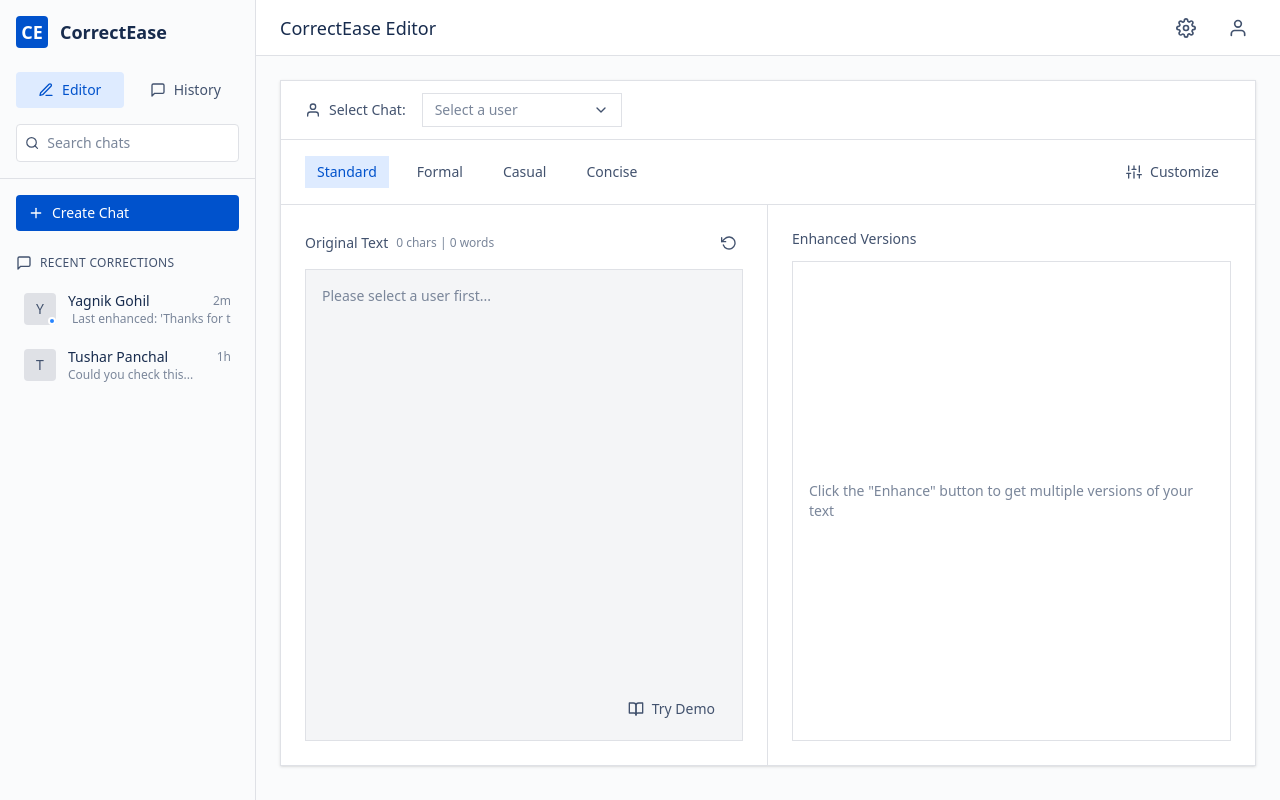
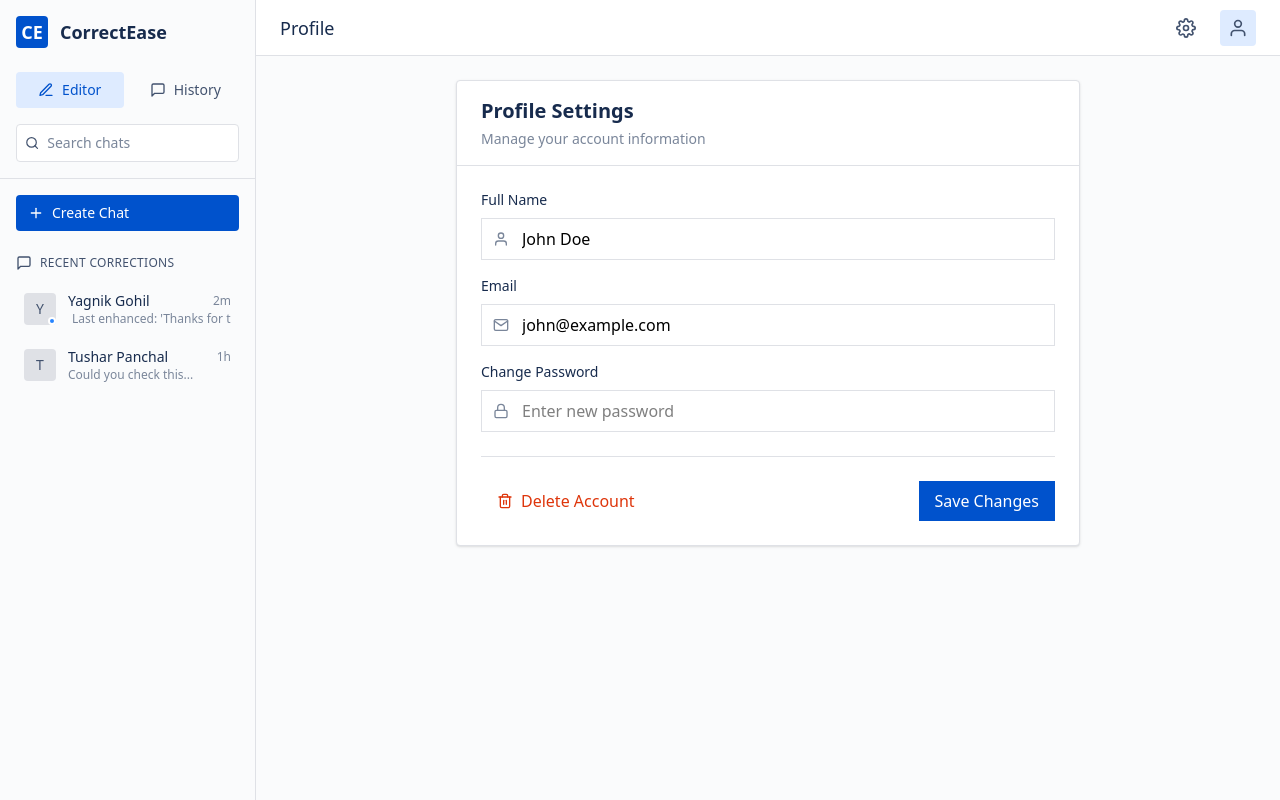
Before and after one commit to rathodrahool/CorrectEase, a React (Vite) app: page / in a window 1280 px wide. Both pictures are taken after a click on the button "Profile". Built offline with nearby package versions, Linux system fonts and the light colour scheme; the HTML template or start-up script is replaced by a standard one.

Commit message:
feat: profile page

```diff
--- a/src/components/layout/Layout.tsx
+++ b/src/components/layout/Layout.tsx
@@ -3,22 +3,28 @@ import Navigation, { ActiveTab } from "../navigation/Navigation";
 import Editor from "../editor/Editor";
 import CorrectionHistory from "../history/CorrectionHistory";
 import Settings from "../settings/Settings";
+import Profile from "../profile/Profile";
 import { FiSettings, FiUser } from "react-icons/fi";
 
 const Layout: React.FC = () => {
   const [activeTab, setActiveTab] = React.useState<ActiveTab>("editor");
   const [activeUserId, setActiveUserId] = React.useState<string>("");
   const [showSettings, setShowSettings] = React.useState(false);
+  const [showProfile, setShowProfile] = React.useState(false);
 
   const handleUserSelect = (userId: string) => {
     setActiveUserId(userId);
     setActiveTab("history");
     setShowSettings(false);
+    setShowProfile(false);
   };
 
   const renderMainContent = () => {
     if (showSettings) {
       return <Settings />;
+    }
+    if (showProfile) {
+      return <Profile />;
     }
     return activeTab === "editor" ? (
       <Editor activeUserId={activeUserId} />
@@ -34,6 +40,7 @@ const Layout: React.FC = () => {
         onTabChange={(tab) => {
           setActiveTab(tab);
           setShowSettings(false);
+          setShowProfile(false);
         }}
         activeUserId={activeUserId}
         onUserSelect={handleUserSelect}
@@ -43,13 +50,18 @@ const Layout: React.FC = () => {
           <h1 className="text-lg font-medium text-[#172B4D]">
             {showSettings
               ? "Settings"
+              : showProfile
+              ? "Profile"
               : activeTab === "editor"
               ? "CorrectEase Editor"
               : `CorrectEase History ${activeUserId ? "- Corrections" : ""}`}
           </h1>
           <div className="flex items-center gap-4">
             <button
-              onClick={() => setShowSettings(!showSettings)}
+              onClick={() => {
+                setShowSettings(!showSettings);
+                setShowProfile(false);
+              }}
               className={`p-2 text-[#42526E] hover:bg-[#F4F5F7] rounded-sm transition-colors group relative
                 ${showSettings ? "bg-[#DEEBFF] text-[#0052CC]" : ""}`}
               aria-label="Settings"
@@ -64,7 +76,12 @@ const Layout: React.FC = () => {
               </span>
             </button>
             <button
-              className="p-2 text-[#42526E] hover:bg-[#F4F5F7] rounded-sm transition-colors group relative"
+              onClick={() => {
+                setShowProfile(!showProfile);
+                setShowSettings(false);
+              }}
+              className={`p-2 text-[#42526E] hover:bg-[#F4F5F7] rounded-sm transition-colors group relative
+                ${showProfile ? "bg-[#DEEBFF] text-[#0052CC]" : ""}`}
               aria-label="Profile"
             >
               <FiUser className="w-5 h-5" />
--- /dev/null
+++ b/src/components/profile/Profile.tsx
@@ -0,0 +1,115 @@
+import React from "react";
+import { FiUser, FiMail, FiLock, FiTrash2 } from "react-icons/fi";
+
+const Profile: React.FC = () => {
+  const [profile, setProfile] = React.useState({
+    fullName: "John Doe",
+    email: "john@example.com",
+    password: "",
+  });
+
+  const handleSaveProfile = () => {
+    console.log("Saving profile:", profile);
+  };
+
+  const handleDeleteAccount = () => {
+    if (
+      window.confirm(
+        "Are you sure you want to delete your account? This action cannot be undone."
+      )
+    ) {
+      console.log("Deleting account...");
+      // Implement account deletion logic here
+    }
+  };
+
+  return (
+    <div className="max-w-2xl mx-auto p-6">
+      <div className="bg-white border border-[#DFE1E6] rounded-sm shadow-sm">
+        <div className="border-b border-[#DFE1E6] px-6 py-4">
+          <h2 className="text-xl font-semibold text-[#172B4D]">
+            Profile Settings
+          </h2>
+          <p className="text-sm text-[#7A869A] mt-1">
+            Manage your account information
+          </p>
+        </div>
+
+        <div className="p-6 space-y-6">
+          <div className="space-y-4">
+            <div className="space-y-2">
+              <label className="block text-sm font-medium text-[#172B4D]">
+                Full Name
+              </label>
+              <div className="relative">
+                <FiUser className="absolute left-3 top-1/2 -translate-y-1/2 text-[#7A869A]" />
+                <input
+                  type="text"
+                  value={profile.fullName}
+                  onChange={(e) =>
+                    setProfile({ ...profile, fullName: e.target.value })
+                  }
+                  className="w-full pl-10 pr-3 py-2 border border-[#DFE1E6] focus:border-[#2684FF] focus:ring-2 focus:ring-[#2684FF] focus:ring-opacity-25"
+                />
+              </div>
+            </div>
+
+            <div className="space-y-2">
+              <label className="block text-sm font-medium text-[#172B4D]">
+                Email
+              </label>
+              <div className="relative">
+                <FiMail className="absolute left-3 top-1/2 -translate-y-1/2 text-[#7A869A]" />
+                <input
+                  type="email"
+                  value={profile.email}
+                  onChange={(e) =>
+                    setProfile({ ...profile, email: e.target.value })
+                  }
+                  className="w-full pl-10 pr-3 py-2 border border-[#DFE1E6] focus:border-[#2684FF] focus:ring-2 focus:ring-[#2684FF] focus:ring-opacity-25"
+                />
+              </div>
+            </div>
+
+            <div className="space-y-2">
+              <label className="block text-sm font-medium text-[#172B4D]">
+                Change Password
+              </label>
+              <div className="relative">
+                <FiLock className="absolute left-3 top-1/2 -translate-y-1/2 text-[#7A869A]" />
+                <input
+                  type="password"
+                  placeholder="Enter new password"
+                  value={profile.password}
+                  onChange={(e) =>
+                    setProfile({ ...profile, password: e.target.value })
+                  }
+                  className="w-full pl-10 pr-3 py-2 border border-[#DFE1E6] focus:border-[#2684FF] focus:ring-2 focus:ring-[#2684FF] focus:ring-opacity-25"
+                />
+              </div>
+            </div>
+          </div>
+
+          <div className="flex items-center justify-between pt-6 border-t border-[#DFE1E6]">
+            <button
+              onClick={handleDeleteAccount}
+              className="flex items-center gap-2 px-4 py-2 text-[#DE350B] hover:bg-[#FFEBE6] transition-colors rounded"
+            >
+              <FiTrash2 className="w-4 h-4" />
+              <span>Delete Account</span>
+            </button>
+
+            <button
+              onClick={handleSaveProfile}
+              className="flex items-center gap-2 px-4 py-2 bg-[#0052CC] text-white hover:bg-[#0065FF] transition-colors"
+            >
+              Save Changes
+            </button>
+          </div>
+        </div>
+      </div>
+    </div>
+  );
+};
+
+export default Profile;
```
